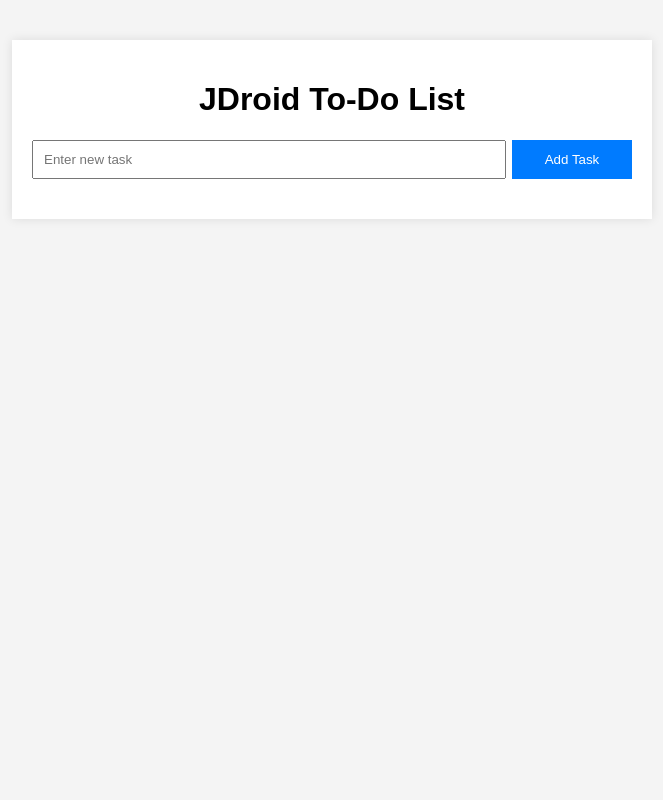
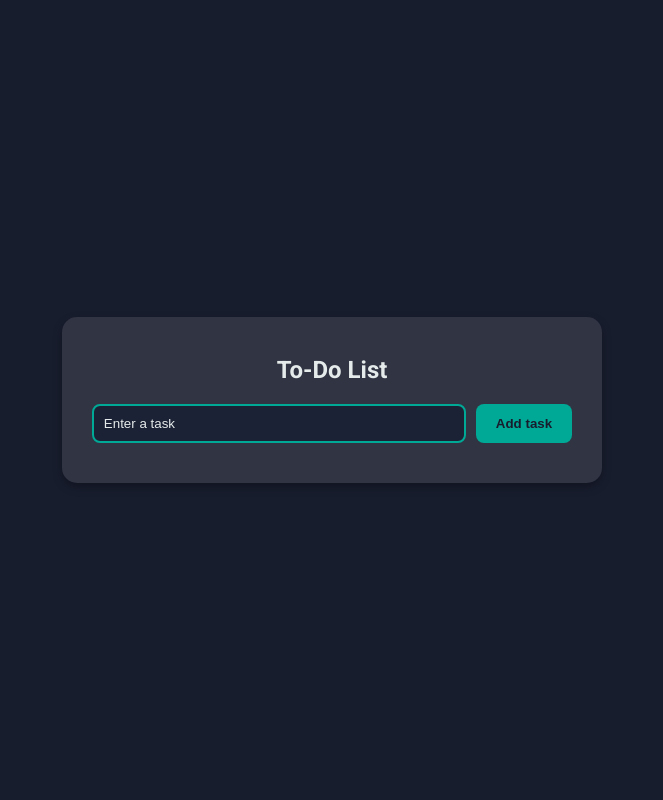
Before and after one commit to lucashakewill/flask_jdroid, a Flask app: page / in a window 1280 px wide. Shown: the whole page, without its empty margins (308-971 px from the left). Run offline with Flask 2, Linux system fonts and the light colour scheme; data that the repository does not hold is empty.

Commit message:
updated styling of app

```diff
--- a/app.py
+++ b/app.py
@@ -32,7 +32,7 @@ def add_task():
     return redirect(url_for('index'))
 
 # Route to delete a task
-@app.route('/delete/<int:task_id>')
+@app.route('/delete/<int:task_id>', methods=['POST'])
 def delete_task(task_id):
     task = Task.query.get(task_id)
     if task:
--- a/static/styles.css
+++ b/static/styles.css
@@ -1,61 +1,143 @@
+/* Body Styling */
 body {
-    font-family: Arial, sans-serif;
-    background: #f4f4f4;
+    background-color: #181D2E;
+    color: #E5EBEA;
+    font-family: 'Roboto', sans-serif;
+    display: flex;
+    justify-content: center;
+    align-items: center;
+    height: 100vh;
     margin: 0;
-    padding: 20px;
 }
 
-.container {
-    max-width: 600px;
-    margin: 20px auto;
+/* Main Container */
+.main-container {
+    background-color: rgba(255, 255, 255, 0.1); /* Translucent grey */
     padding: 20px;
-    background: white;
-    box-shadow: 0px 0px 10px rgba(0, 0, 0, 0.1);
+    border-radius: 15px;
+    box-shadow: 0 4px 10px rgba(0, 0, 0, 0.3);
+    width: 500px;
+    max-width: 90%;
 }
 
-h1 {
+/* Title Styling */
+h2 {
     text-align: center;
+    margin-bottom: 20px;
+    color: #E5EBEA;
+}
+
+/* Form Container */
+.form-container {
+    text-align: center;
+    margin-bottom: 20px;
 }
 
 form {
     display: flex;
-    justify-content: space-between;
-    margin-bottom: 20px;
+    justify-content: center;
+    gap: 10px;
 }
 
+/* Input Field Styling */
 input[type="text"] {
-    width: 75%;
+    width: 70%;
     padding: 10px;
+    border-radius: 8px;
+    border: 2px solid #00A896;
+    background-color: #1C2235;
+    color: #E5EBEA;
 }
 
-button {
-    width: 20%;
-    padding: 10px;
-    background: #007bff;
-    border: none;
-    color: white;
-    cursor: pointer;
+input[type="text"]::placeholder {
+    color: #E5EBEA;
 }
 
-ul {
-    list-style: none;
-    padding: 0;
+/* Add Task Button */
+.add-task-button {
+    background-color: #00A896;
+    color: #181D2E;
+    border: none;
+    padding: 10px 20px;
+    border-radius: 8px;
+    font-weight: bold;
+    cursor: pointer;
+    transition: background-color 0.3s;
 }
 
-li {
+.add-task-button:hover {
+    background-color: #00796b; /* Slightly darker green on hover */
+}
+
+/* Task List Styling */
+.task-list {
+    list-style-type: none;
+    padding: 0;
+    margin: 0;
+}
+
+.task-item {
+    padding: 10px;
     display: flex;
     justify-content: space-between;
-    padding: 10px 0;
-    border-bottom: 1px solid #ccc;
+    align-items: center;
+    border-bottom: 1px solid #333333;
+}
+
+/* Task Text */
+.task-text {
+    font-size: 18px;
+    flex-grow: 1;
 }
 
 .completed {
     text-decoration: line-through;
-    color: green;
+    color: #B4B9C0;
 }
 
-a {
-    margin-left: 10px;
-    color: red;
+/* Task Actions */
+.task-actions {
+    display: flex;
+    gap: 10px;
+}
+
+.task-btn {
+    background: none;
+    border: 2px solid #00A896;
+    border-radius: 8px;
+    color: #00A896;
     cursor: pointer;
+    font-size: 18px;
+    padding: 5px 10px;
+    transition: background-color 0.3s, color 0.3s;
 }
+
+.complete-btn {
+    border-color: #00A896;
+}
+
+.delete-btn {
+    border-color: #DA4167;
+    color: #DA4167;
+}
+
+.complete-btn:hover {
+    background-color: #00A896;
+    color: #181D2E;
+}
+
+.delete-btn:hover {
+    background-color: #DA4167;
+    color: #FFFFFF;
+}
+
+/* Align Form and Buttons Consistently */
+.inline-form {
+    display: inline;
+}
+
+/* Container Padding */
+ul.task-list {
+    padding: 0;
+    margin: 0;
+}
--- a/templates/index.html
+++ b/templates/index.html
@@ -2,27 +2,43 @@
 <html lang="en">
 <head>
     <meta charset="UTF-8">
-    <meta name="viewport" content="width=device-width, initial-scale=1.0">
-    <title>JDroid To-Do List</title>
+    <title>To-Do List</title>
+    <!-- Include Roboto Font -->
+    <link href="https://fonts.googleapis.com/css2?family=Roboto:wght@400;700&display=swap" rel="stylesheet">
+    <!-- Custom Stylesheet -->
     <link rel="stylesheet" href="{{ url_for('static', filename='styles.css') }}">
+    <link rel="stylesheet" href="https://cdnjs.cloudflare.com/ajax/libs/font-awesome/6.5.0/css/all.min.css">
+
 </head>
 <body>
-    <div class="container">
-        <h1>JDroid To-Do List</h1>
-        <form action="/add" method="post">
-            <input type="text" name="title" placeholder="Enter new task" required>
-            <button type="submit">Add Task</button>
-        </form>
-        <ul>
+    <!-- Centered Main Container -->
+    <div class="main-container">
+        <!-- App Title -->
+        <h2>To-Do List</h2>
+
+        <!-- Input Form Container -->
+        <div class="form-container">
+            <form action="/add" method="post">
+                <input type="text" id="task_title" name="title" placeholder="Enter a task" required>
+                <button class="add-task-button" type="submit">Add task</button>
+            </form>
+        </div>
+
+        <!-- Task List -->
+        <ul class="task-list">
             {% for task in tasks %}
-                <li>
-                    {% if task.completed %}
-                        <span class="completed">{{ task.title }}</span>
-                    {% else %}
+                <li class="task-item">
+                    <span class="task-text {% if task.completed %}completed{% endif %}">
                         {{ task.title }}
-                    {% endif %}
-                    <a href="/complete/{{ task.id }}">Complete</a>
-                    <a href="/delete/{{ task.id }}">Delete</a>
+                    </span>
+                    <div class="task-actions">
+                        <form action="/complete/{{ task.id }}" method="get" class="inline-form">
+                            <button type="submit" class="task-btn complete-btn"><i class="fas fa-check"></i></button>
+                        </form>
+                        <form action="/delete/{{ task.id }}" method="post" class="inline-form">
+                            <button type="submit" class="task-btn delete-btn"><i class="fas fa-times"></i></button>
+                        </form>
+                    </div>
                 </li>
             {% endfor %}
         </ul>
```
Also changed, not shown: instance/tasks.db.
